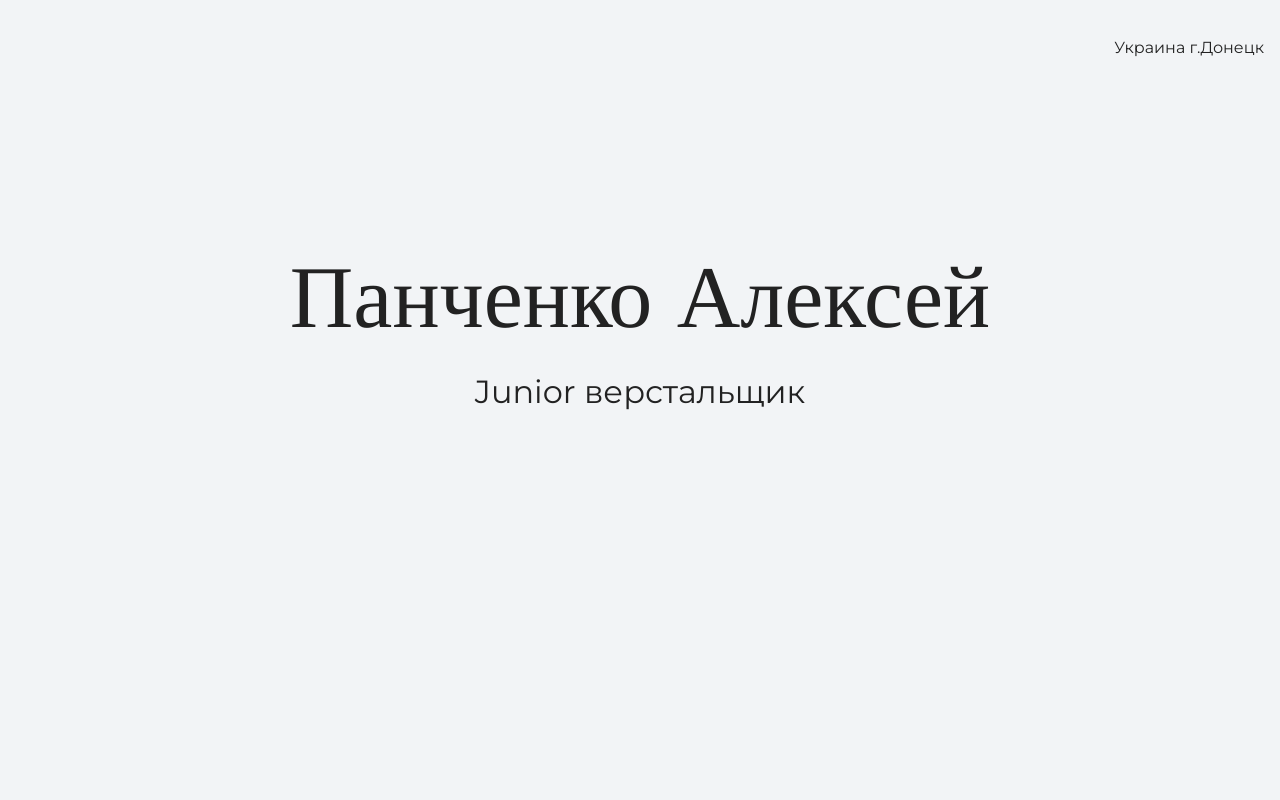
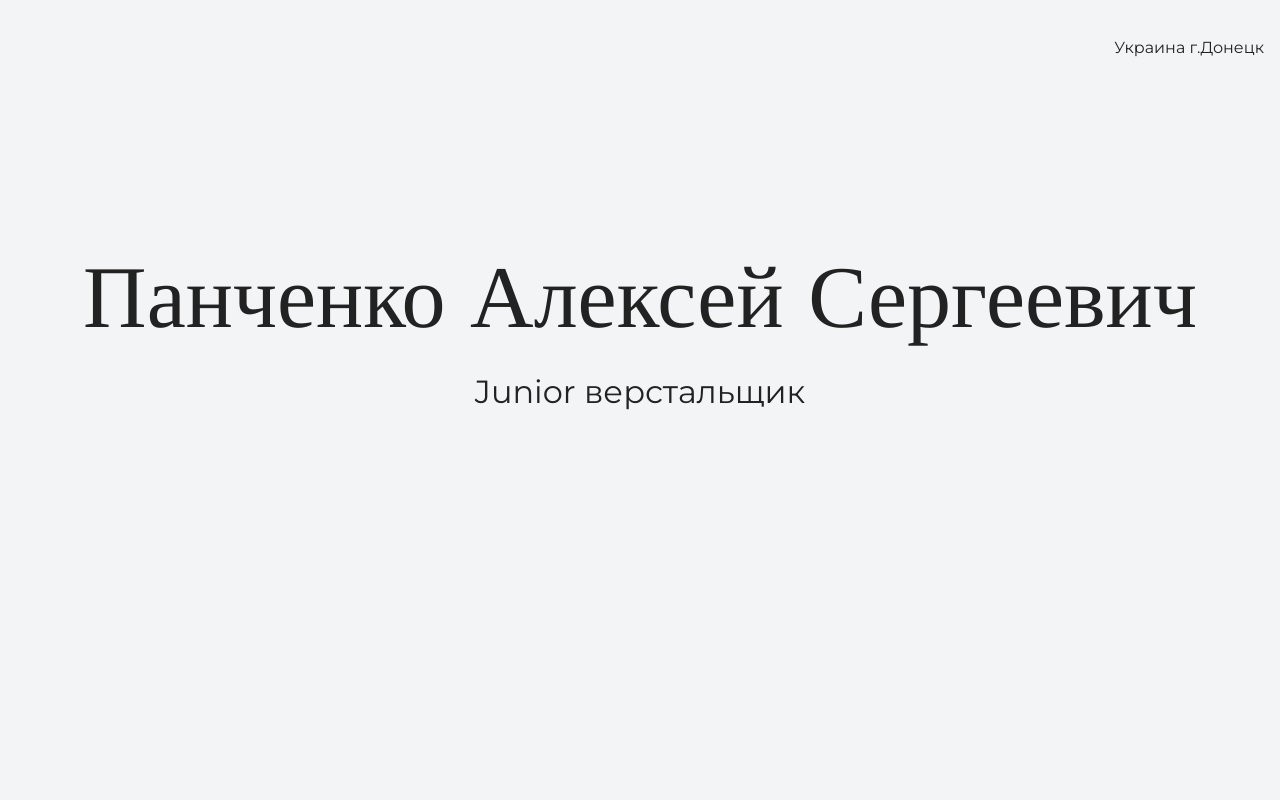
Before and after one commit to frozentoy/my-site, a plain HTML site: page index.html in a window 1280 px wide. Shown: the top 800 px of the page. Drawn offline with nearby package versions, Linux system fonts and the light colour scheme.

Commit message:
меняю текст на главной странице (добавил отчество)

```diff
--- a/index.html
+++ b/index.html
@@ -16,7 +16,7 @@
 
     <section class="hero-image">
     	<div class="container">
-        <h1 class="heading">Панченко Алексей</h1>
+        <h1 class="heading">Панченко Алексей Сергеевич</h1>
         <p>Junior верстальщик</p>
       </div>
     </section>
```
